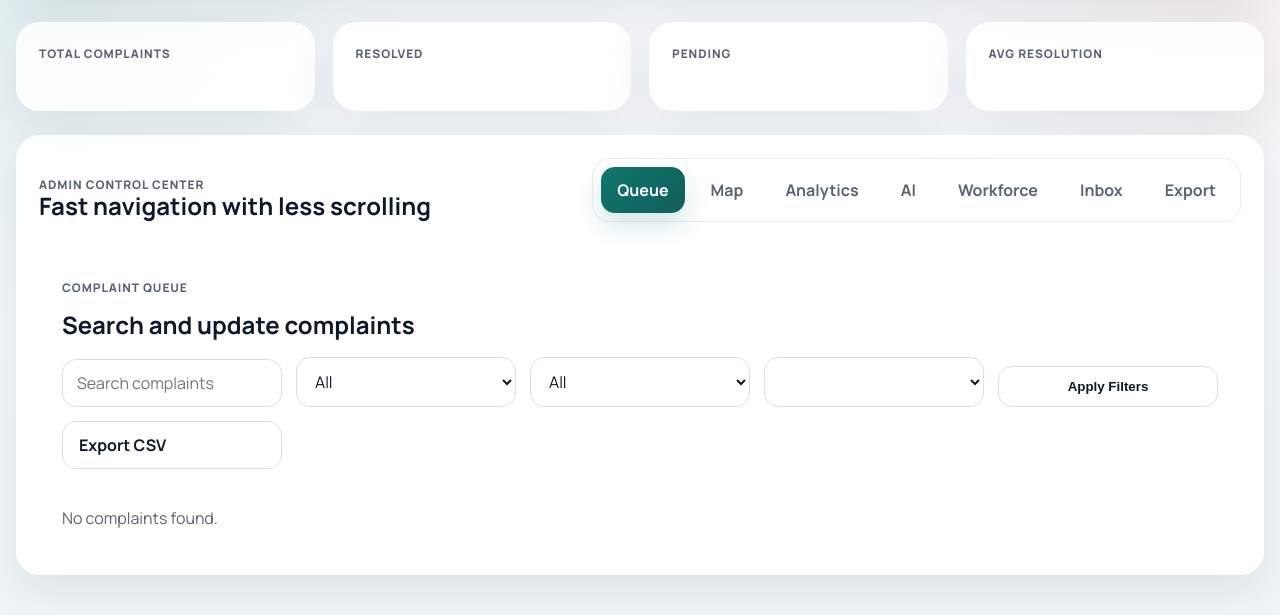
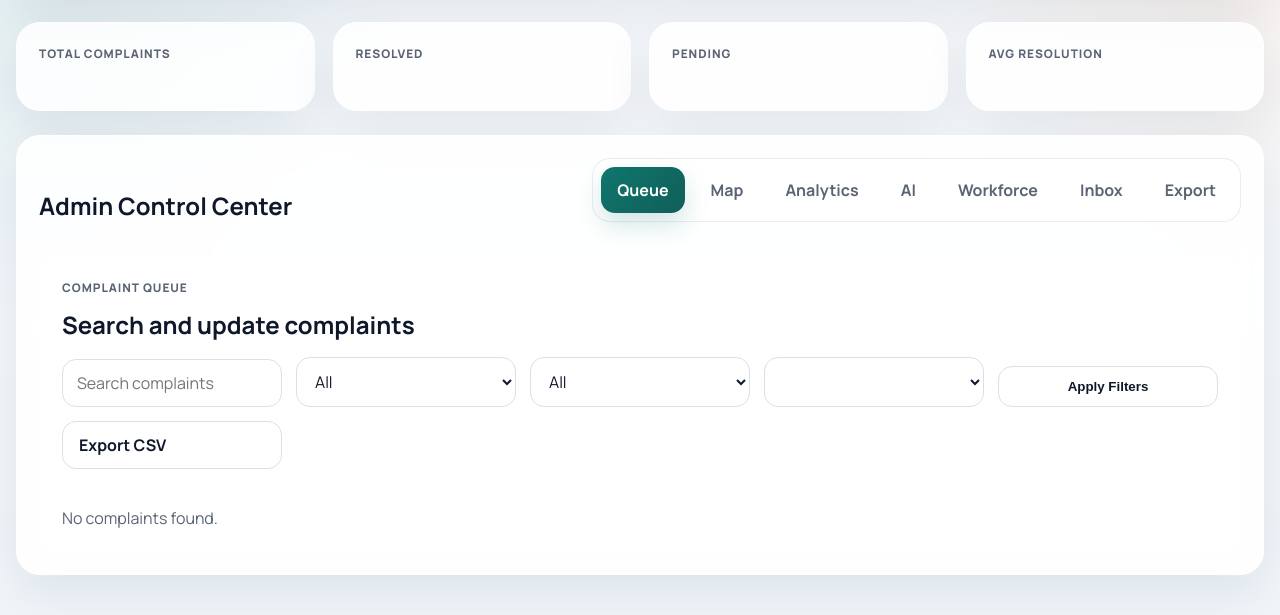
Before and after one commit to kedar1005/RIT_Hackathon, a Flask app: template templates/admin_dashboard.html in a window 1280 px wide. Shown: the part 98-713 px from the top of the page. Run offline with Flask 3, Linux system fonts and the light colour scheme; the template is opened without the code that fills it, so the values that code supplies are empty; data comes from the database, SQL or seed files in the repository.

Commit message:
texr change

```diff
--- a/templates/admin_dashboard.html
+++ b/templates/admin_dashboard.html
@@ -13,8 +13,8 @@
 <section class="panel tab-shell">
     <div class="tab-header">
         <div>
-            <p class="eyebrow">Admin Control Center</p>
-            <h2>Fast navigation with less scrolling</h2>
+            <p class="eyebrow"></p>
+            <h2>Admin Control Center</h2>
         </div>
         <div class="tab-nav" data-tab-group="admin">
             <button type="button" class="tab-button is-active" data-tab-target="admin-queue">Queue</button>
```
